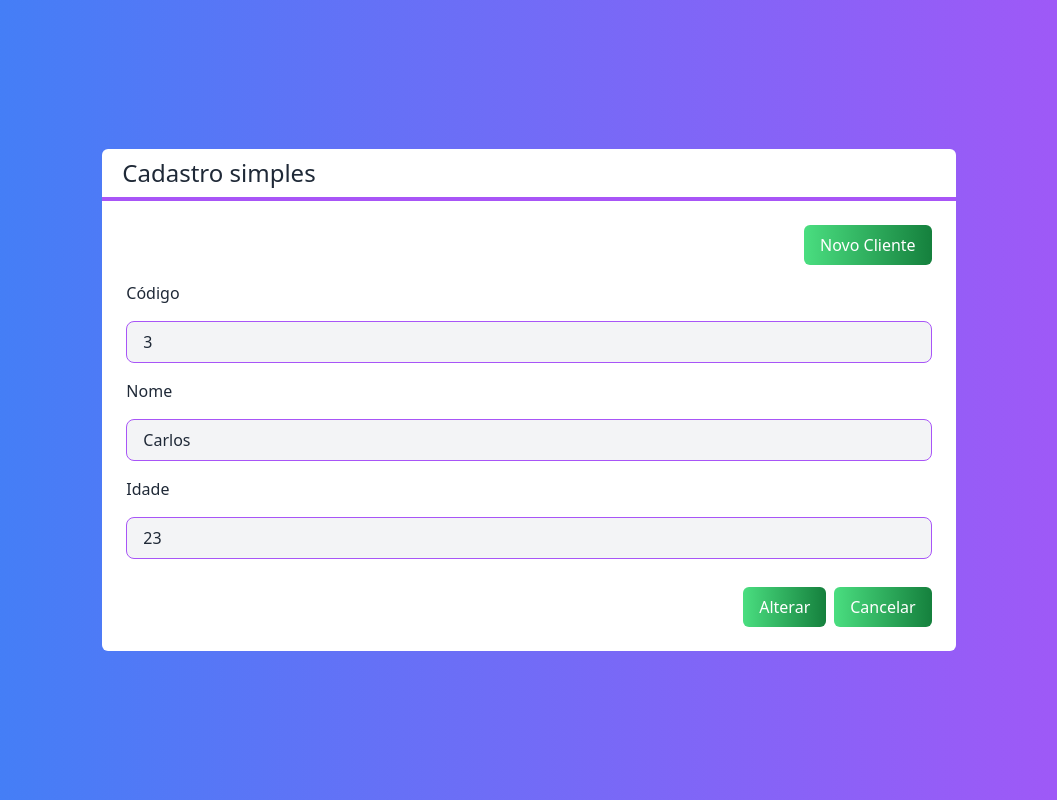
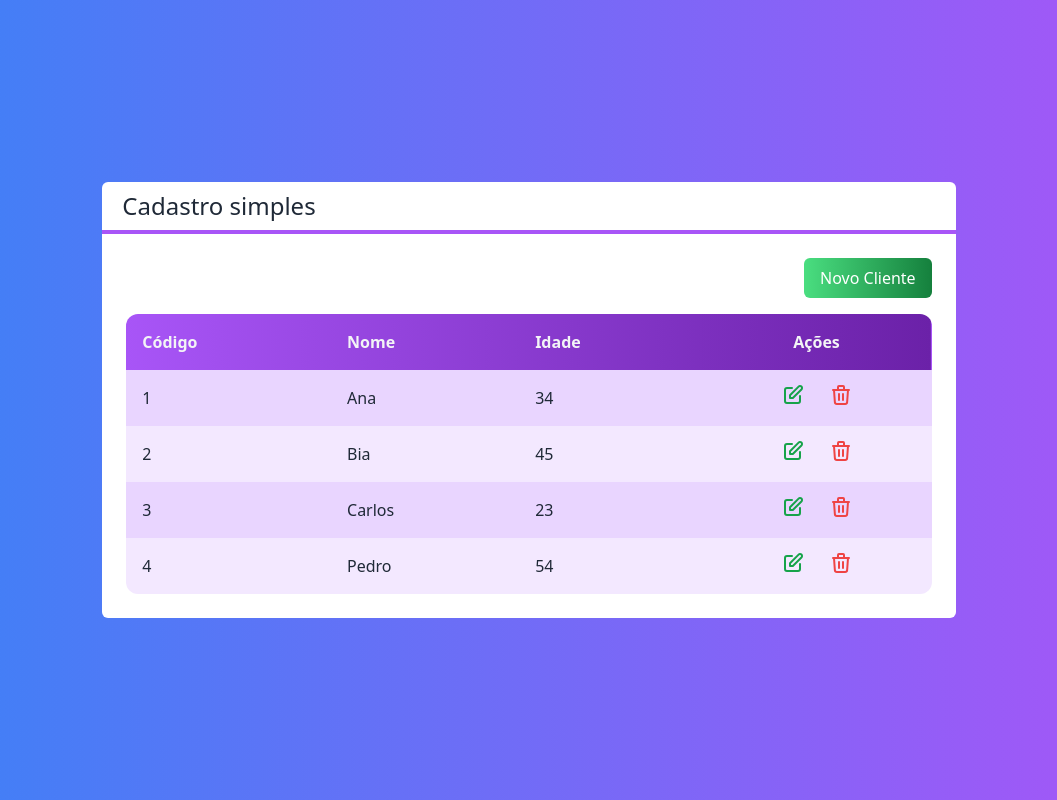
Before and after one commit to Julio-Norberto/crud, a Next.js app: page / in a window 1280 px wide. Shown: the whole page, without its empty margins (111-1168 px from the left). Built offline with nearby package versions, Linux system fonts and the light colour scheme.

Commit message:
create functions of componentes Formulario and Botao

```diff
--- a/src/components/Botao.tsx
+++ b/src/components/Botao.tsx
@@ -1,11 +1,12 @@
 interface BotaoProps {
     className?: string
     children: any
+    onClick?: () => void
 }
 
 export default function Botao(props: BotaoProps) {
     return (
-        <button className={`bg-gradient-to-r from-green-400 to-green-700 text-white px-4 py-2 rounded-md ${props.className}`}>
+        <button onClick={props.onClick} className={`bg-gradient-to-r from-green-400 to-green-700 text-white px-4 py-2 rounded-md ${props.className}`}>
             {props.children}
         </button>
     )
--- a/src/components/Formulario.tsx
+++ b/src/components/Formulario.tsx
@@ -5,6 +5,8 @@
 
 interface FormularioProps {
     cliente: Cliente
+    cancelado?: () => void
+    clienteMudou?: (cliente: Cliente) => void
 }
 
 export default function Formulario(props: FormularioProps) {
@@ -18,10 +20,10 @@
             <Entrada texto="Nome" valor={nome} valorMudou={setNome} />
             <Entrada texto="Idade" tipo="number" valor={idade} valorMudou={setIdade} />
             <div className="flex justify-end mt-7">
-                <Botao className="bg-gradient-to-r from-blue-400 to-blue-700 mr-2">
+                <Botao onClick={() => props.clienteMudou?.(new Cliente(nome, +idade, id))} className="bg-gradient-to-r from-blue-400 to-blue-700 mr-2">
                     {id ? 'Alterar' : 'Salvar'}
                 </Botao>
-                <Botao className="bg-gradient-to-r from-gray-400 to-gray-700">
+                <Botao onClick={props.cancelado} className="bg-gradient-to-r from-gray-400 to-gray-700">
                     Cancelar
                 </Botao>
             </div>
--- a/src/pages/index.tsx
+++ b/src/pages/index.tsx
@@ -1,3 +1,4 @@
+import { useState } from "react";
 import Botao from "../components/Botao";
 import Formulario from "../components/Formulario";
 import Layout from "../components/Layout";
@@ -21,15 +22,27 @@
     console.log(`Excluir cliente ${cliente.nome}`)
   }
 
+  function salvarCliente(cliente: Cliente) {
+    console.log(cliente)
+  }
+
+  const [visivel, setVisivel] = useState<'tabela' | 'form'>('tabela')
+
   return (
     <div className="flex justify-center items-center h-screen bg-gradient-to-r from-blue-500 to-purple-500 text-white">
         <Layout titulo="Cadastro simples">
-            <div className="flex justify-end">
-              <Botao className="mb-4">Novo Cliente</Botao>
-            </div>
+          {visivel === 'tabela' ? (
+            <>
+              <div className="flex justify-end">
+                <Botao onClick={() => setVisivel('form')} className="mb-4">Novo Cliente</Botao>
+              </div>
 
-            { /*<Tabela clientes={clientes} clienteSelecionado={clienteSelecionado} clienteExcluido={clienteExcluido} /> */ }
-            <Formulario cliente={clientes[2]} />
+              <Tabela clientes={clientes} clienteSelecionado={clienteSelecionado} clienteExcluido={clienteExcluido} />
+            </>
+          ) : (
+            <Formulario cancelado={() => setVisivel('tabela')} cliente={clientes[2]} clienteMudou={salvarCliente} />
+          )}
+
         </Layout>
     </div>
   )
```
